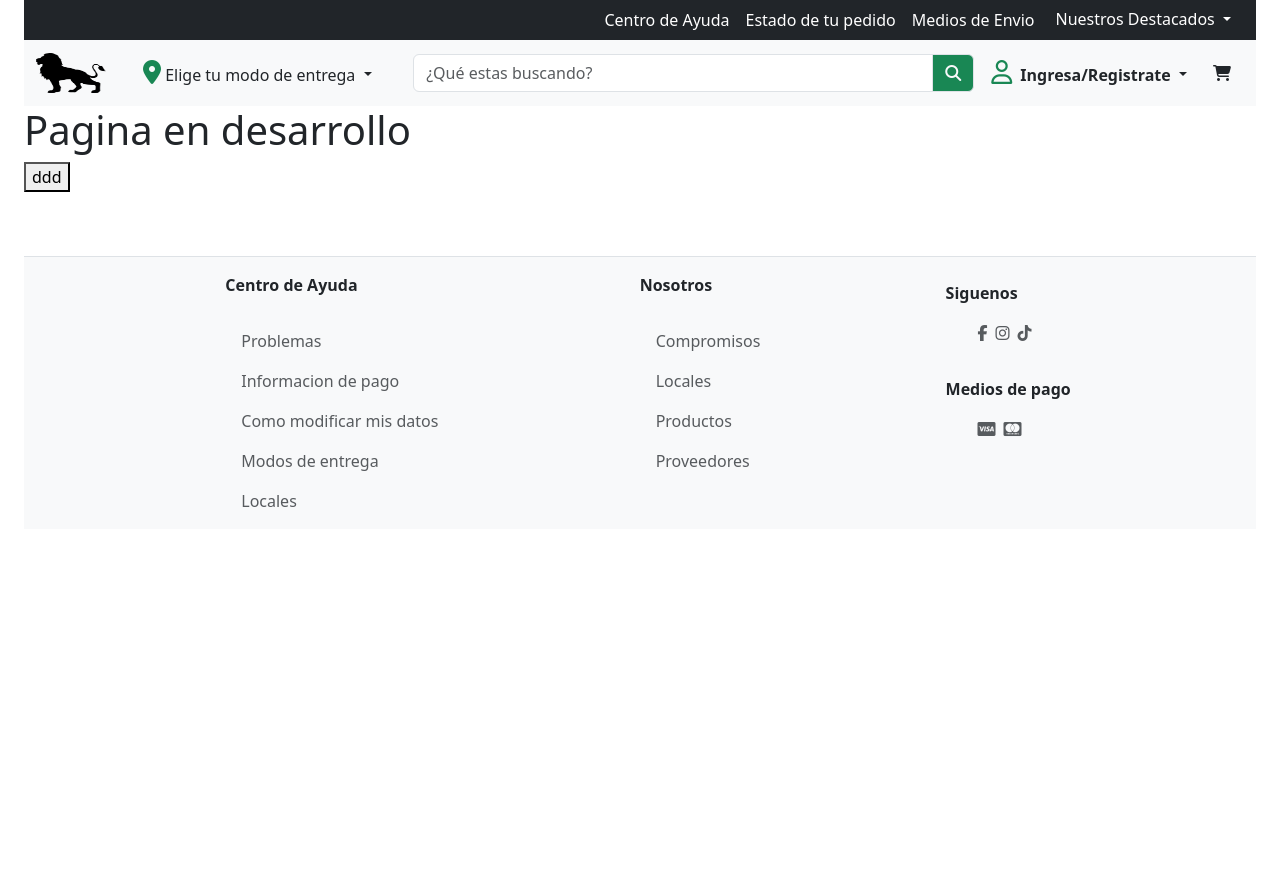
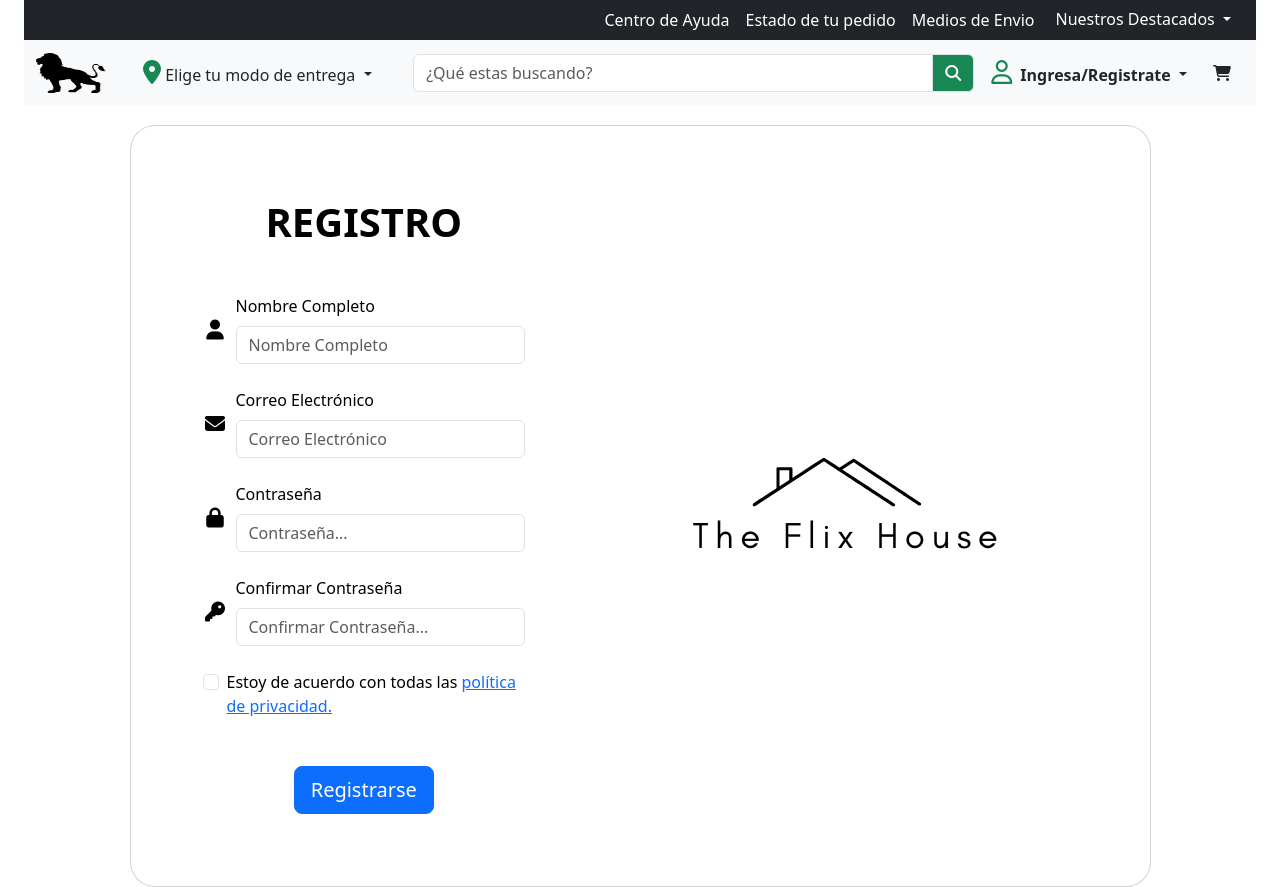
Before and after one commit to cgabrielP/ET_v2, a website: page registro.html in a window 1280 px wide. Shown: the top 887 px of the page. Before the commit the page ends 800 px from the top, so only its background shows below. Drawn offline with nearby package versions, Linux system fonts and the light colour scheme.

Commit message:
new register

```diff
--- a/registro.html
+++ b/registro.html
@@ -178,8 +178,72 @@
           </div>
         </div>
       </nav>
-      <h1>Pagina en desarrollo</h1>
-      <button onclick="calcularTotal()">ddd</button>
+      <!--Register start-->
+      <section class="vh-100">
+        <div class="container h-100">
+          <div class="row d-flex justify-content-center align-items-center h-100">
+            <div class="col-lg-12 col-xl-11">
+              <div class="card text-black" style="border-radius: 25px;">
+                <div class="card-body p-md-5">
+                  <div class="row justify-content-center">
+                    <div class="col-md-10 col-lg-6 col-xl-5 order-2 order-lg-1">
+                      <p class="text-center h1 fw-bold mb-5 mx-1 mx-md-4 mt-4">REGISTRO</p>
+                      <form class="mx-1 mx-md-4" method="post" for="">
+                        <div class="d-flex flex-row align-items-center mb-4">
+                          <i class="fas fa-user fa-lg me-2 fa-fw"></i>
+                          <div class="form-outline flex-fill mb-0">
+                            <label class="form-label" for="form-newuser">Nombre Completo</label>
+                            <input type="text" id="form-newuser" class="form-control" placeholder="Nombre Completo"
+                              required />
+                          </div>
+                        </div>
+                        <div class="d-flex flex-row align-items-center mb-4">
+                          <i class="fas fa-envelope fa-lg me-2 fa-fw"></i>
+                          <div class="form-outline flex-fill mb-0">
+                            <label class="form-label" for="form-email">Correo Electr&oacute;nico</label>
+                            <input type="email" id="form-email" class="form-control" placeholder="Correo Electrónico"
+                              required />
+                          </div>
+                        </div>
+                        <div class="d-flex flex-row align-items-center mb-4">
+                          <i class="fas fa-lock fa-lg me-2 fa-fw"></i>
+                          <div class="form-outline flex-fill mb-0">
+                            <label class="form-label" for="form-passwd">Contrase&ntilde;a</label>
+                            <input type="password" id="form-passwd" class="form-control" placeholder="Contraseña..."
+                              required />
+                          </div>
+                        </div>
+                        <div class="d-flex flex-row align-items-center mb-4">
+                          <i class="fas fa-key fa-lg me-2 fa-fw"></i>
+                          <div class="form-outline flex-fill mb-0">
+                            <label class="form-label" for="form-confipasswd">Confirmar Contrase&ntilde;a</label>
+                            <input type="password" id="form-confipasswd" class="form-control"
+                              placeholder="Confirmar Contraseña..." required />
+                          </div>
+                        </div>
+                        <div class="form-check d-flex justify-content-center mb-5">
+                          <input class="form-check-input me-2" type="checkbox" value="" id="form-privacid" />
+                          <label class="form-check-label" for="form-privacid">
+                            Estoy de acuerdo con todas las <a href="#!">pol&iacute;tica de privacidad.</a>
+                          </label>
+                        </div>
+                        <div class="d-flex justify-content-center mx-4 mb-3 mb-lg-4">
+                          <button type="submit" class="btn btn-primary btn-lg">Registrarse</button>
+                        </div>
+                      </form>
+                    </div>
+                    <div
+                      class="col-md-10 col-lg-6 col-xl-7 d-flex align-items-center order-1 order-lg-2  justify-content-center">
+                      <img src="img/register/Flix.png" class="img-fluid" alt="company logo" title="The Flix House">
+                    </div>
+                  </div>
+                </div>
+              </div>
+            </div>
+          </div>
+        </div>
+      </section>
+      <!--Register end-->
       <!-- carrito de compra -->
       <div
       class="offcanvas offcanvas-end"
```
Also changed, not shown: img/register/Flix.png (added).
